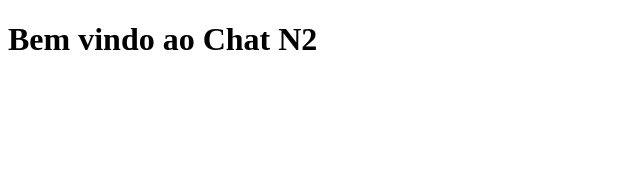
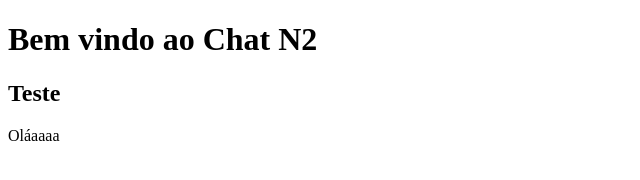
Before and after one commit to Devmoises79/chatn2, a plain HTML site: page index.html in a window 1280 px wide. Shown: the whole page, without its empty margins (0-640 px from the left). Drawn offline with Linux system fonts and the light colour scheme.

Commit message:
Adicionando título e parágrafo

```diff
--- a/index.html
+++ b/index.html
@@ -7,5 +7,7 @@
 </head>
 <body>
     <h1>Bem vindo ao Chat N2</h1>
+    <h2>Teste</h2>
+    <p>Oláaaaa</p>
 </body>
 </html>
```
